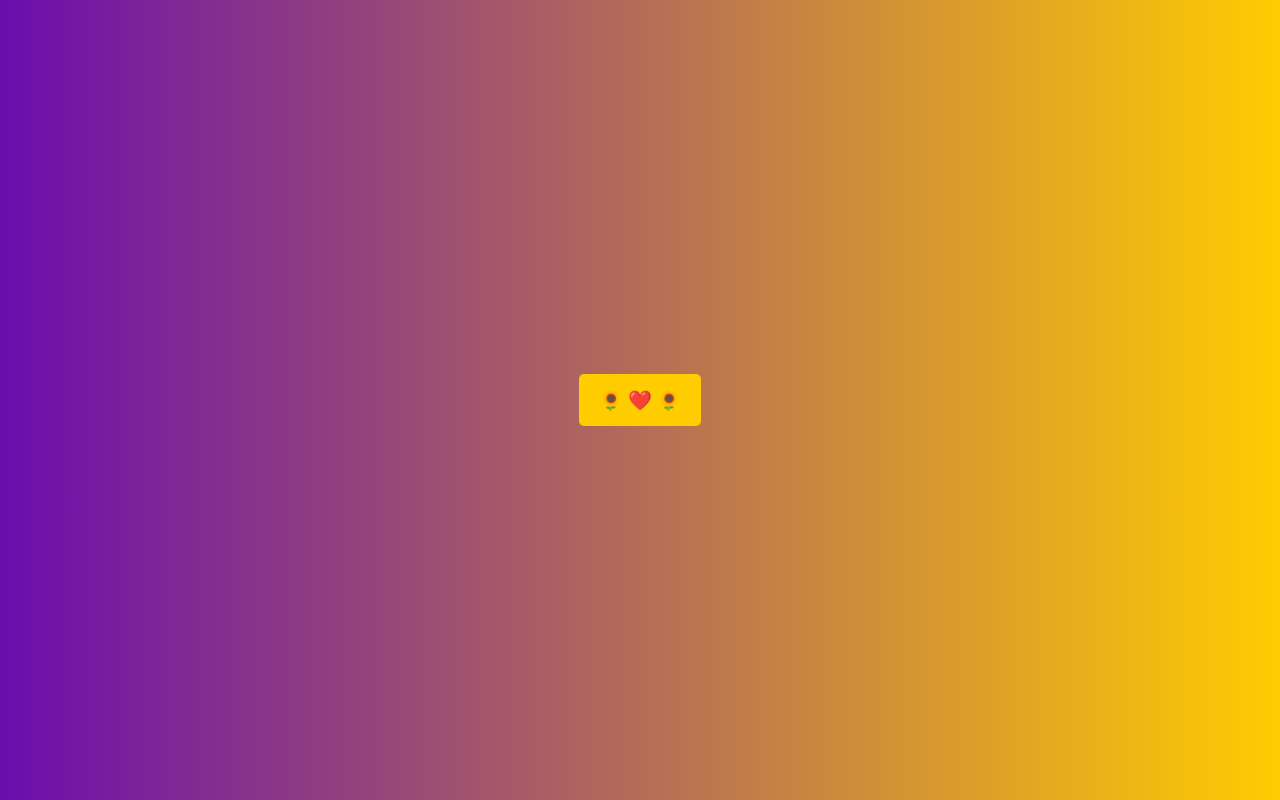
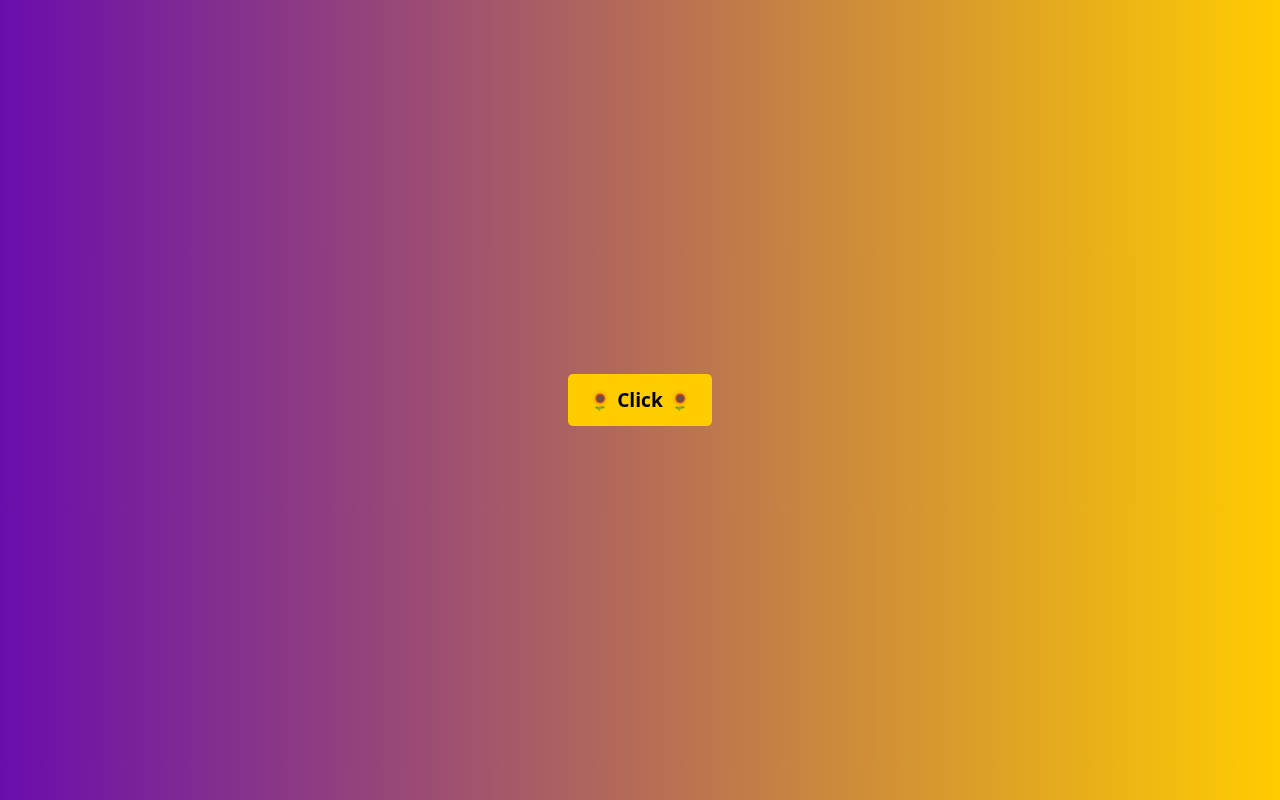
Before and after one commit to Vargas1701/Flores-Amarillas, a plain HTML site: page index.html in a window 1280 px wide. Drawn offline with nearby package versions, Linux system fonts and the light colour scheme.

Commit message:
Update index.html

```diff
--- a/index.html
+++ b/index.html
@@ -102,7 +102,7 @@
 <body>
 
     <!-- Botón de inicio -->
-    <button class="btn btn-custom" id="boton" onclick="iniciarAnimacion()">🌻 ❤️ 🌻</button>
+    <button class="btn btn-custom" id="boton" onclick="iniciarAnimacion()">🌻 Click 🌻</button>
 
     <!-- Contenedor de objetos cayendo -->
     <div class="contenedor-objetos" id="contenedor"></div>
```
